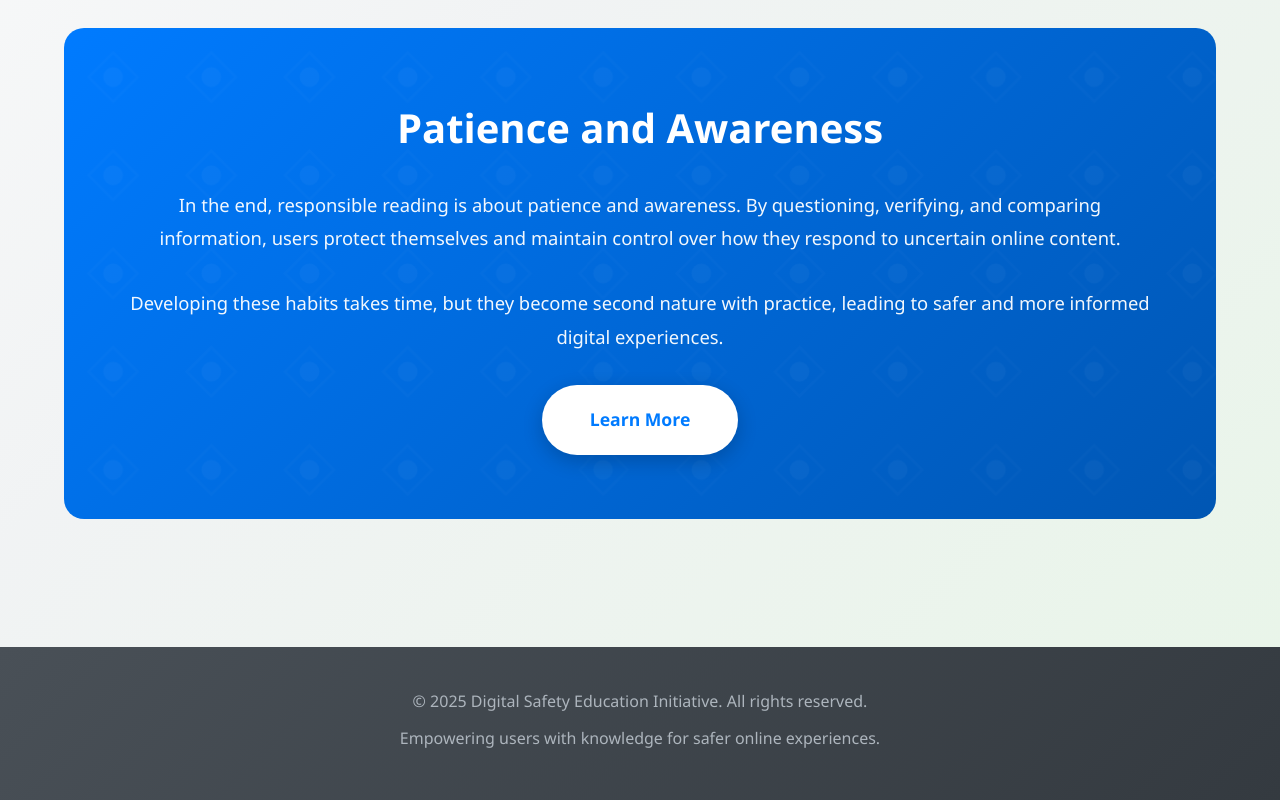
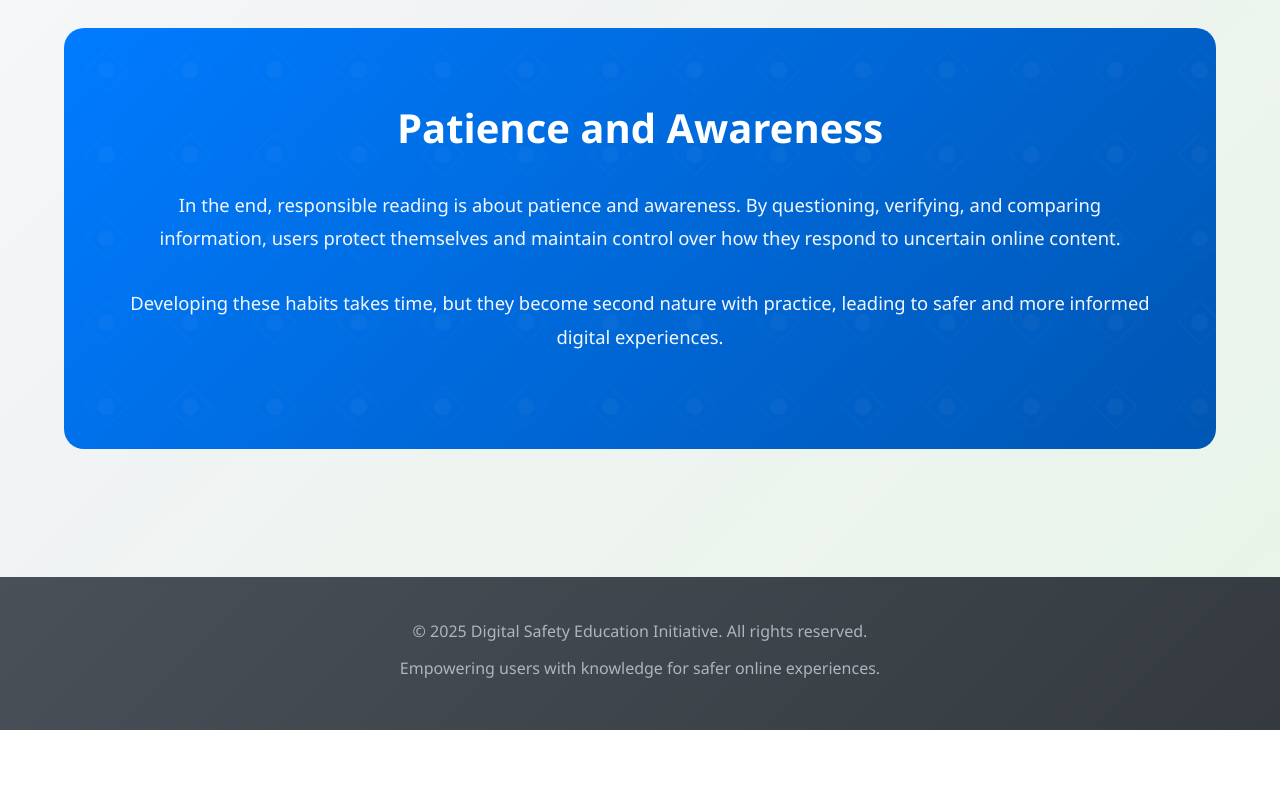
Before and after one commit to jiolotteryofficial/aa, a plain HTML site: page index.html in a window 1280 px wide. Shown: the part 4055-4855 px from the top of the page. After the commit the page ends 4785 px from the top, so only its background shows below. Drawn offline with Linux system fonts and the light colour scheme.

Commit message:
Update index.html

```diff
--- a/index.html
+++ b/index.html
@@ -544,7 +544,7 @@
             <h2>Patience and Awareness</h2>
             <p>In the end, responsible reading is about patience and awareness. By questioning, verifying, and comparing information, users protect themselves and maintain control over how they respond to uncertain online content.</p>
             <p>Developing these habits takes time, but they become second nature with practice, leading to safer and more informed digital experiences.</p>
-            <a href="https://jiolotteryofficial.com" class="guide-button">Learn More</a>
+
         </div>
     </div>
 
```
